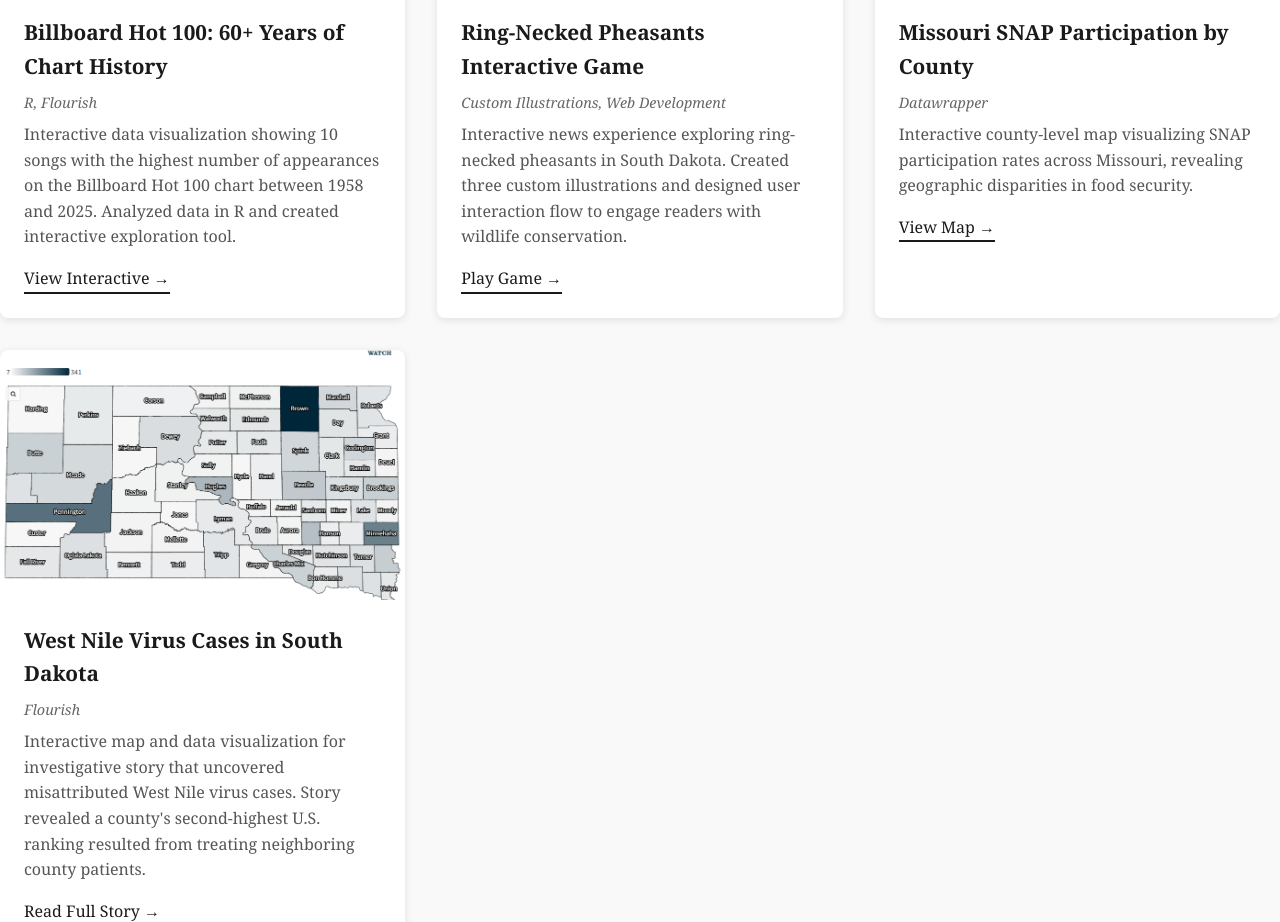
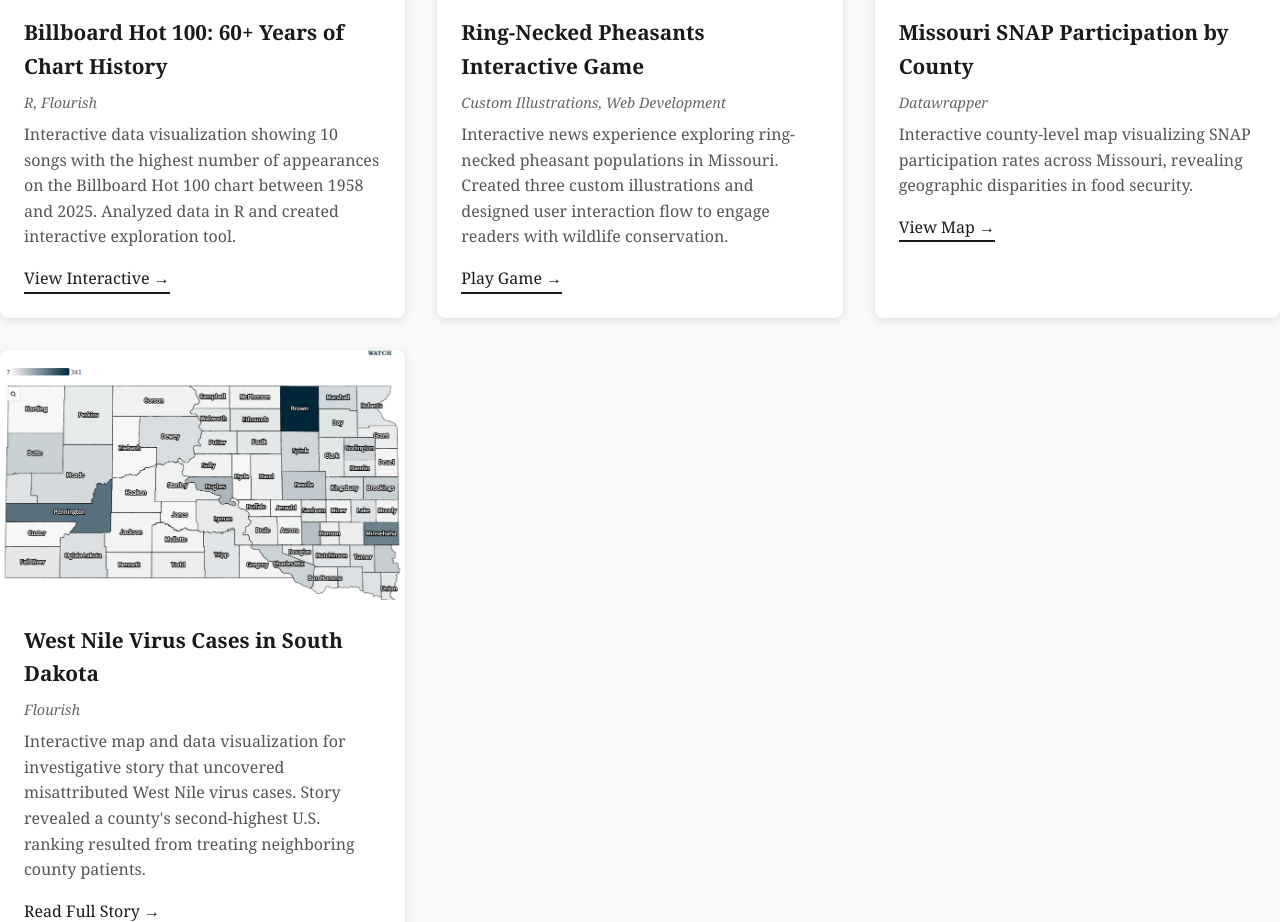
Before and after one commit to mariianov/mariianov.github.io, a plain HTML site: page index.html in a window 1280 px wide. Shown: the part 2040-2962 px from the top of the page. Drawn offline with Linux system fonts and the light colour scheme.

Commit message:
Update index.html

```diff
--- a/index.html
+++ b/index.html
@@ -283,7 +283,7 @@
                     <div class="work-item-content">
                         <h4>Ring-Necked Pheasants Interactive Game</h4>
                         <p class="tools">Custom Illustrations, Web Development</p>
-                        <p>Interactive news experience exploring ring-necked pheasants in South Dakota. Created three custom illustrations and designed user interaction flow to engage readers with wildlife conservation.</p>
+                        <p>Interactive news experience exploring ring-necked pheasant populations in Missouri. Created three custom illustrations and designed user interaction flow to engage readers with wildlife conservation.</p>
                         <a href="https://view.genially.com/68ee92f18e3521b26124f9eb/interactive-content-save-the-pheasant" target="_blank">Play Game →</a>
                     </div>
                 </div>
```
